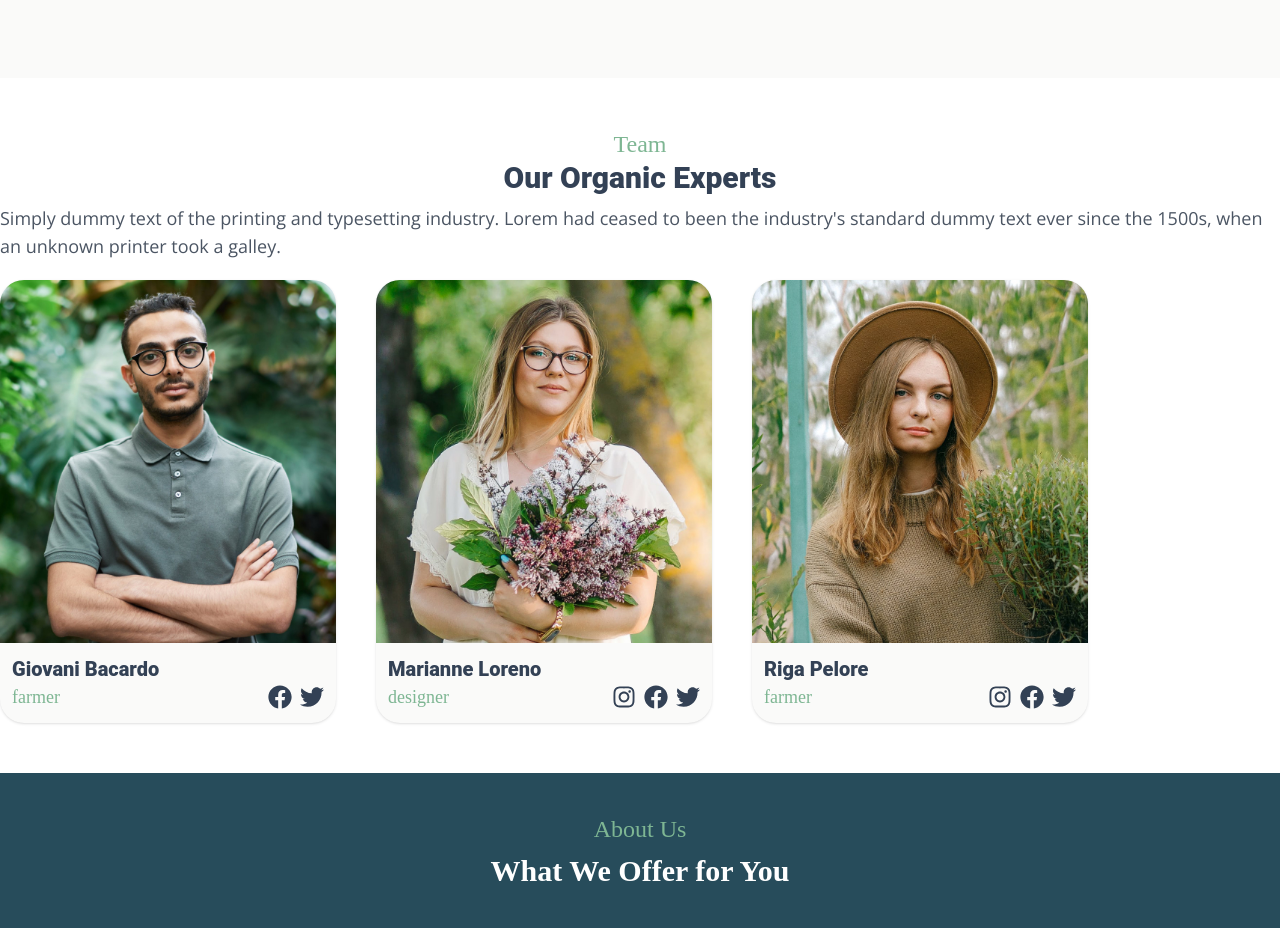
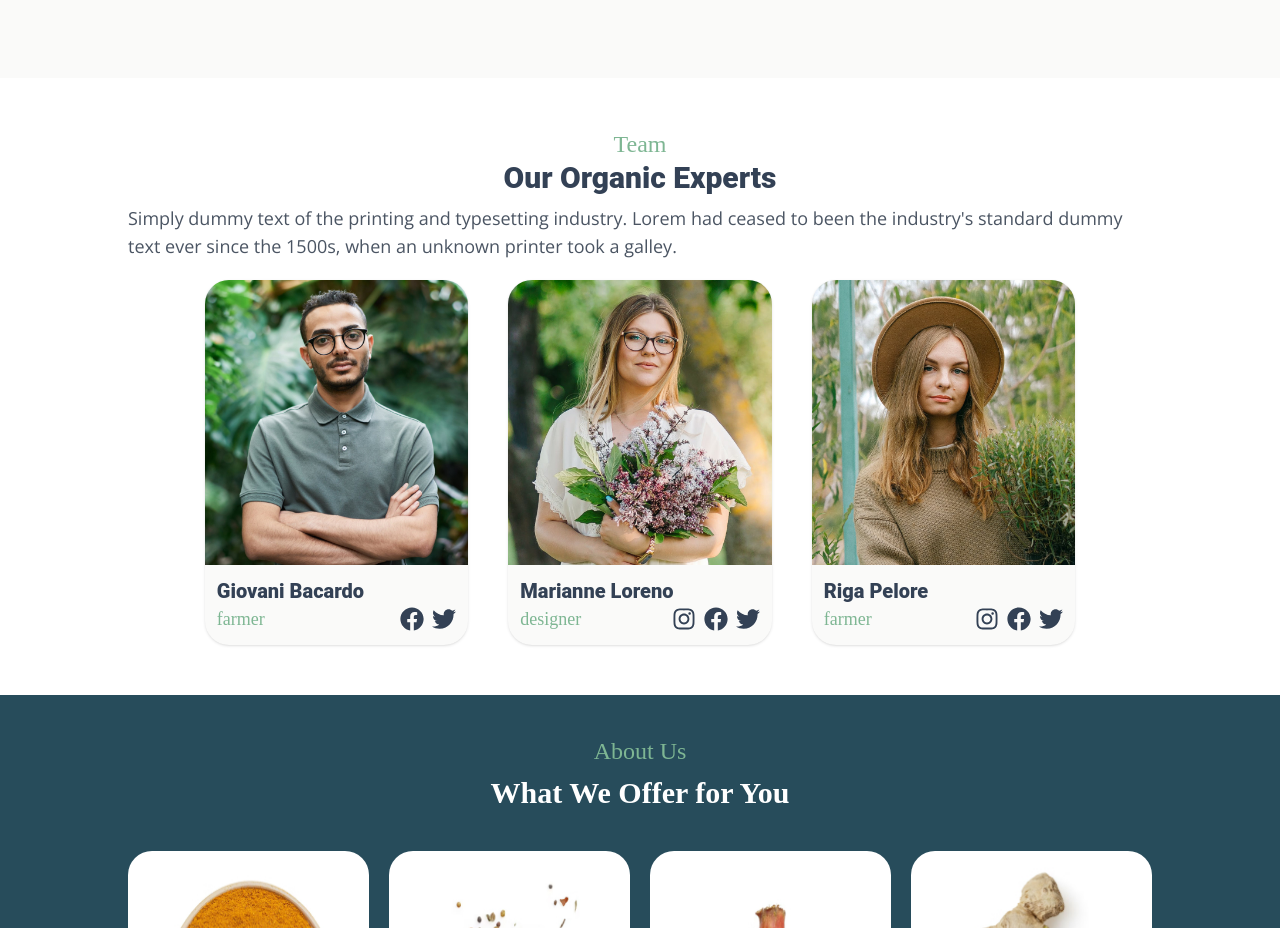
Before and after one commit to kaomao1234/agriculture-cloned-app, a Next.js app: page /About in a window 1280 px wide. Shown: the part 1960-2888 px from the top of the page. Built offline with nearby package versions, Linux system fonts and the light colour scheme.

Commit message:
style(components): about  => assign css property

```diff
--- a/src/components/Page/About/Team/main.module.scss
+++ b/src/components/Page/About/Team/main.module.scss
@@ -0,0 +1,8 @@
+#main{
+    display: flex;
+    flex-direction:column;
+    padding: 0px 10%;
+    height: 100%;
+    align-items: center;
+    background-color: white;
+}
```
